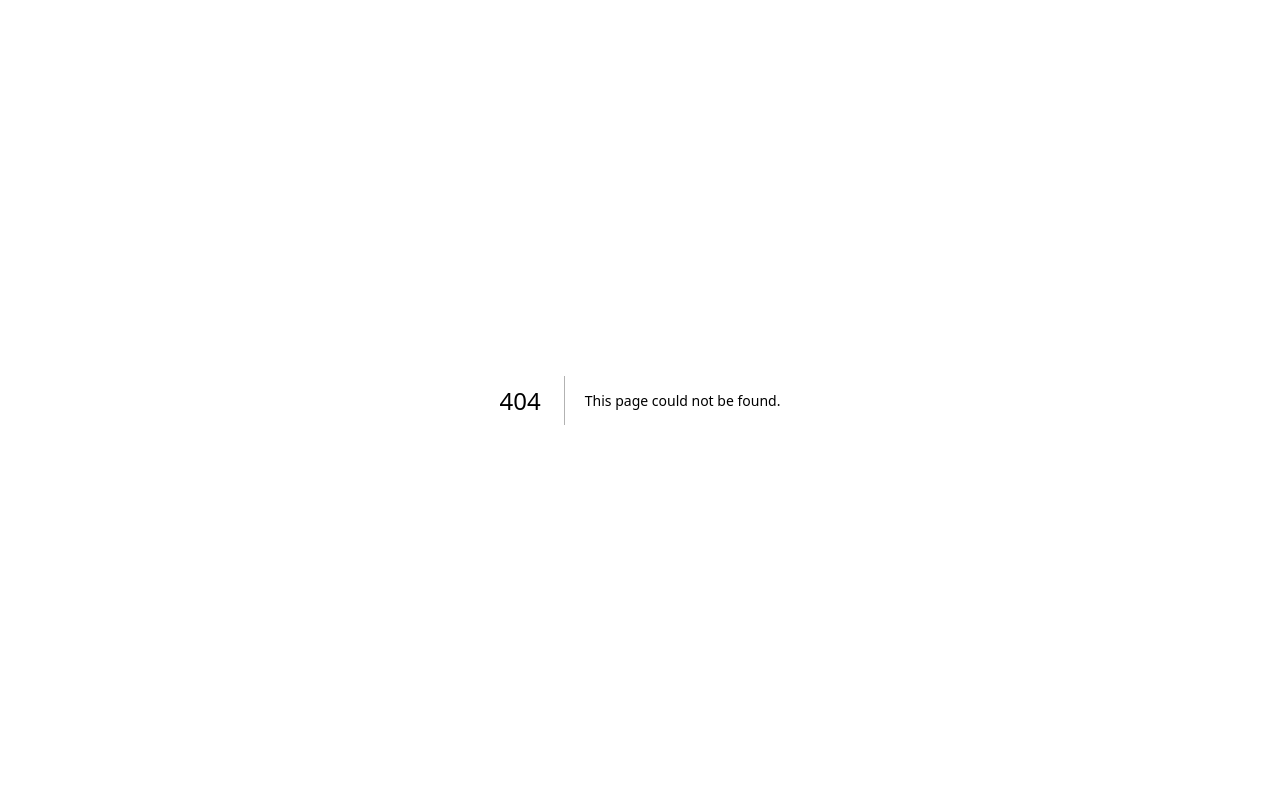
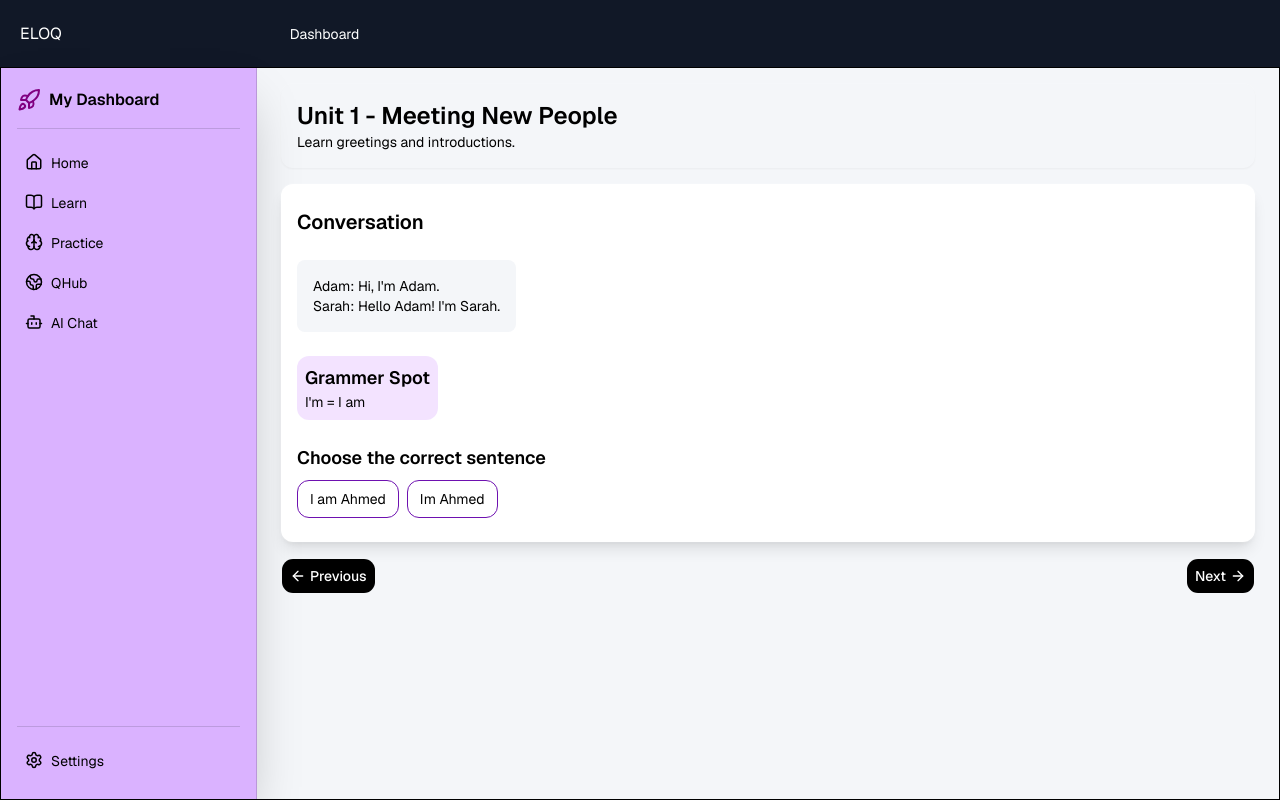
Before and after one commit to OCT-Ahmed/Eloq, a Next.js app in the folder eloq/: page /dashboard/a1 in a window 1280 px wide. Before the commit this address had no page. Built offline with nearby package versions, Linux system fonts and the light colour scheme.

Commit message:
feat: design dashboard layout (sidebar & children display)

```diff
--- a/eloq/app/a1/page.tsx
+++ b/eloq/app/dashboard/a1/page.tsx
@@ -4,7 +4,7 @@ import { ArrowLeft, ArrowRight } from "lucide-react";
 
 const A1 = () => {
     return (
-        <div className="py-4 px-6 flex flex-col gap-4 ">
+        <div className="py-4 px-6 flex flex-col gap-4 text-base">
             {/* Lesson Layout Header */}
             <header>
                 <Card className="flex flex-col items-start justify-start gap-0 p-4">
@@ -23,7 +23,7 @@ const A1 = () => {
                         Conversation
                     </h1>
                     {/* Conversation Content */}
-                    <div className="" id="conversation-content">
+                    <div className="bg-background p-4 rounded rounded-lg" id="conversation-content">
                         <p>Adam: Hi, I'm Adam.</p>
                         <p>Sarah: Hello Adam! I'm Sarah.</p>
                     </div>
@@ -51,13 +51,13 @@ const A1 = () => {
             </main>
             {/* Lesson Layout Footer */}
             <footer>
-                <div>
-                    <Button className="text-white bg-black p-2 rounded rounded-xl flex gap-1">
+                <div className="flex items-center justify-between ">
+                    <Button className="text-white bg-eloq-black p-2 rounded rounded-xl flex gap-1">
                         <ArrowLeft />
                         Previous
                     </Button>
                     {/* RIGHT BUTTON */}
-                    <Button className="text-white bg-black p-2 rounded rounded-xl flex gap-1">
+                    <Button className="text-white bg-eloq-black p-2 rounded rounded-xl flex gap-1">
                         Next
                         <ArrowRight />
                     </Button>
--- /dev/null
+++ b/eloq/app/dashboard/layout.tsx
@@ -0,0 +1,76 @@
+import { Card } from "@/components/ui/card";
+import { Sidebar, SidebarContent, SidebarFooter, SidebarHeader, SidebarProvider } from "@/components/ui/sidebar";
+import { BookOpen, Bot, Brain, BrainIcon, Earth, Home, Rocket, Settings, SidebarIcon } from "lucide-react";
+import Link from "next/link";
+
+export default function DashboardLayout({
+    children,
+}:{
+    children: React.ReactNode,
+}) {
+    return (
+        <div className="max-h-full flex flex-col items-start justify-stretch h-screen" id="dashboard-container">
+            <header className="flex items-center justify-start gap-6 text-white h-18 w-full px-5 py-2 bg-primary">
+                <Link className="mr-51 cursor-default" href="/"><p>ELOQ</p></Link>
+                <Link className="text-sm" href="dashboard">Dashboard</Link>
+                {/* Add header links array */}
+            </header>
+
+            <main className="flex items-stretch justify-start h-full w-full border">
+
+                {/*
+                <SidebarProvider className="h-full" >
+                    <Sidebar className="bg-purple-300">
+                            <SidebarIcon />
+                        <SidebarHeader className="border-b border-gray-300">This is the Sidebar</SidebarHeader>
+                        <SidebarContent className="border-b border-gray-300">Content</SidebarContent>
+                        <SidebarFooter className="border-b border-gray-300">Footer</SidebarFooter>
+                    </Sidebar>
+                </SidebarProvider>
+                */}
+                <aside className="flex flex-col gap-4 bg-purple-300 px-4 py-5 w-64 h-full border-r border-base/15 shadow-2xl text-regular">
+                    <header className="flex gap-2 pb-4 border-b border-primary/15">
+                        <Rocket color="purple" />
+                        <h1 className="font-semibold">
+                            My Dashboard
+                        </h1>
+                        {/* add sidebar links array */}
+                    </header>
+
+                    <main className="flex flex-1 flex-col gap-1 pb-4 border-b border-primary/15">
+                        <Link className="flex gap-2 p-2 hover:bg-white/35 text-sm rounded-lg transition-colors duration-300" href="/dashboard">
+                            <Home size={18} />
+                            Home
+                        </Link>
+                        <Link className="flex gap-2 p-2  text-sm rounded-lg hover:bg-white/35 transition-colors duration-300" href="/dashboard/a1">
+                            <BookOpen size={18} />
+                            Learn
+                        </Link>
+                        <Link className="flex gap-2 p-2 hover:bg-white/35 text-sm rounded-lg transition-colors duration-300" href="/dashboard">
+                            <BrainIcon size={18} />
+                                Practice
+                        </Link>
+                        <Link className="flex gap-2 p-2 hover:bg-white/35 text-sm rounded-lg transition-colors duration-300" href="/dashboard">
+                            <Earth size={18} />
+                            QHub
+                        </Link>
+                        <Link className="flex gap-2 p-2  text-sm rounded-lg hover:bg-white/35 transition-colors duration-300" href="/dashboard">
+                            <Bot size={18} />
+                            AI Chat
+                        </Link>
+                    </main>
+                    <footer className="flex flex-col gap-2">
+                        <Link className="flex gap-2 p-2  text-sm rounded-lg hover:bg-white/35 transition-colors duration-300" href="/dashboard">
+                            <Settings size={18} />
+                            Settings
+                        </Link>
+                    </footer>
+                </aside>
+
+                <div className="w-full flex-1">
+                    {children}
+                </div>
+            </main>
+        </div>
+    )
+}
--- /dev/null
+++ b/eloq/app/dashboard/page.tsx
@@ -0,0 +1,9 @@
+const DashboardHome = () => {
+    return (
+        <div>
+           My Dashboard
+        </div>
+    )
+}
+
+export default DashboardHome;
--- a/eloq/app/globals.css
+++ b/eloq/app/globals.css
@@ -3,8 +3,12 @@
 /* 1. تعريف المتغيرات الأصلية داخل النطاق العام مباشرة لسرعة القراءة */
 :root {
   --background: #f4f6f9;
-  --foreground: oklab(100% 0 -0.00011);
+  --foreground: #ffffff;
   --primary: #111827;
+  --base: rgb(0, 0, 0);
+  --eloq-purple: #460546;
+  --eloq-soft-purple:  rgba(161, 20, 161, 0.603);
+  --eloq-black: black;
 }
 
 @media (prefers-color-scheme: dark) {
@@ -18,6 +22,11 @@
 @theme {
   --color-background: var(--background);
   --color-foreground: var(--foreground);
+  --color-primary: var(--primary);
+  --color-base: var(--base);
+  --color-eloq-purple: var(--eloq-purple);
+  --color-eloq-soft-purple: var(--eloq-soft-purple);
+  --color-eloq-black: var(--eloq-black);
   --font-sans: var(--font-geist-sans);
   --font-mono: var(--font-geist-mono);
 }
@@ -26,7 +35,8 @@
 @layer base {
   body {
     background-color: var(--background);
-    color: var(--foreground);
-    font-family: var(--font-sans), Arial, Helvetica, sans-serif;
+    color: var(--base);
+    font-size: 16px;
+    font-family: var(--font-geist-sans);
   }
 }
--- a/eloq/app/page.tsx
+++ b/eloq/app/page.tsx
@@ -6,9 +6,16 @@ import Link from "next/link";
 export default function Home() {
   return (
     <div className="">
-      <main className="flex flex-1 w-full max-w-3xl flex-col items-center justify-between py-32 px-16 bg-white dark:bg-black sm:items-start">
+      <main className="flex flex-1 w-full max-w-3xl flex-col items-center justify-between py-32 px-16 bg-background dark:bg-black sm:items-start">
+        <Link href="/dashboard">
+          <Button className="border border-primary w-60 hover:bg-primary hover:text-base cursor-pointer">
+            Go to A1 Lessons
+            <ArrowRight />
+          </Button>
+        </Link>
+
         <Link href="/a1">
-          <Button className="border border-gray-500 w-60 hover:bg-gray-100  cursor-pointer">
+          <Button className="border border-primary w-60 hover:bg-primary hover:text-base cursor-pointer">
             Go to A1 Lessons
             <ArrowRight />
           </Button>
--- a/eloq/package.json
+++ b/eloq/package.json
@@ -18,6 +18,7 @@
     "framer-motion": "^12.38.0",
     "lucide-react": "^1.7.0",
     "next": "16.2.6",
+    "radix-ui": "^1.4.3",
     "react": "19.2.4",
     "react-dom": "19.2.4",
     "react-hook-form": "^7.72.1",
```
Also changed, not shown: 1 other file (tests, documents, lock files or other folders).
